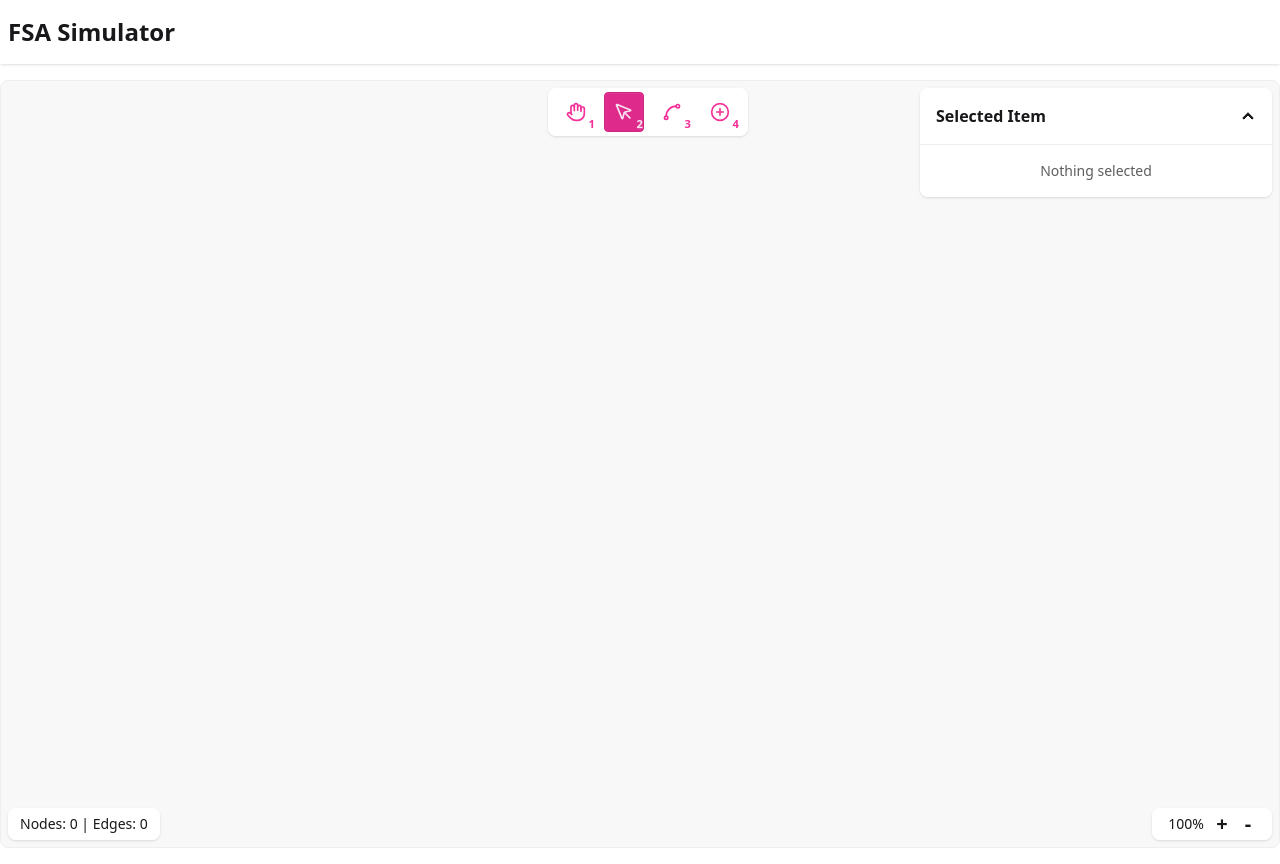
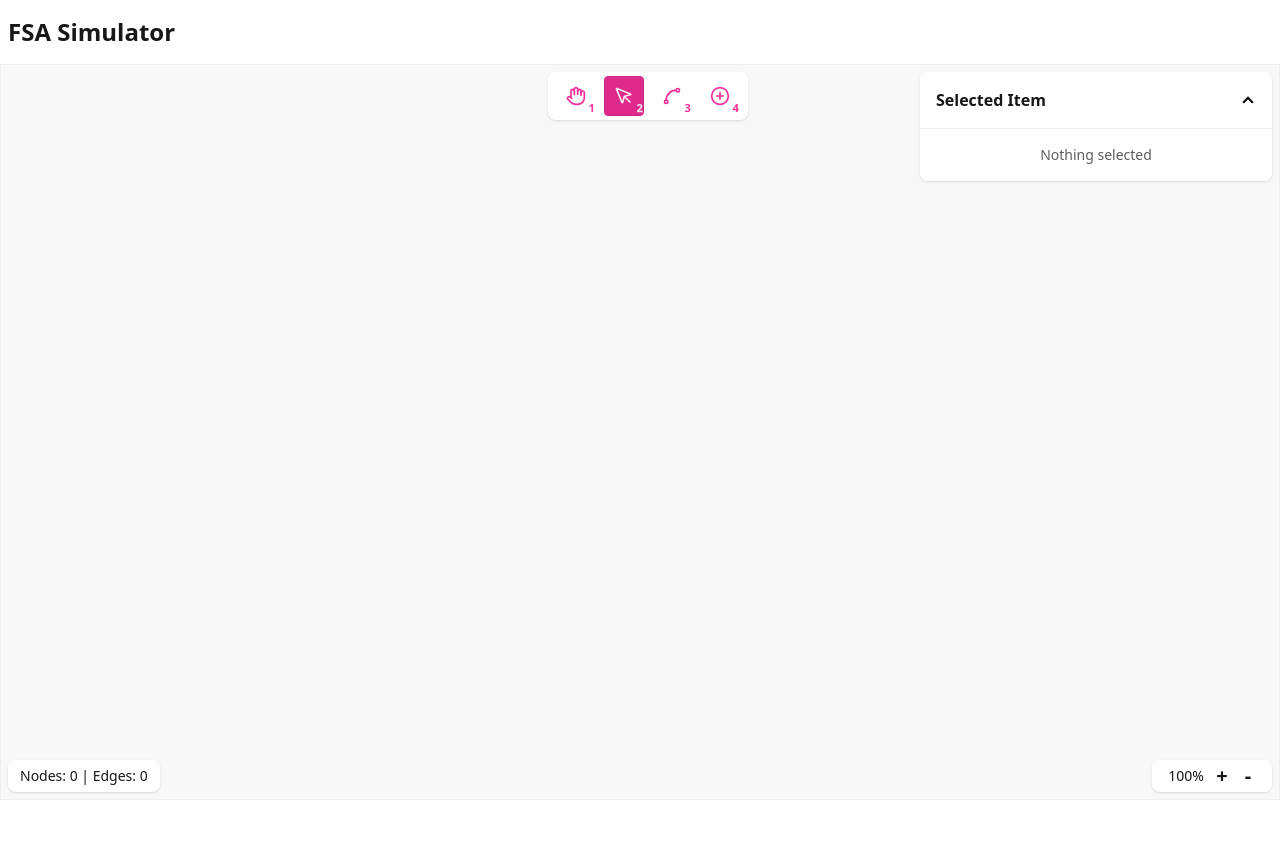
Before and after one commit to cactuuus/FSA-simulator, a SvelteKit app: page / in a window 1280 px wide. After the commit the page ends 800 px from the top, so only its background shows below. Built offline with nearby package versions, Linux system fonts and the light colour scheme.

Commit message:
made drawingboard taking the entire available space (- header)

```diff
--- a/src/app.css
+++ b/src/app.css
@@ -5,11 +5,6 @@
 
 * {
 	box-sizing: border-box;
-}
-
-html,
-body {
-	height: 100%;
 }
 
 :root {
--- a/src/app.html
+++ b/src/app.html
@@ -5,7 +5,7 @@
 		<meta name="viewport" content="width=device-width, initial-scale=1" />
 		%sveltekit.head%
 	</head>
-	<body data-sveltekit-preload-data="hover" class="container mx-auto bg-base-100">
-		<div style="display: contents">%sveltekit.body%</div>
+	<body data-sveltekit-preload-data="hover" class="relative mx-auto h-screen bg-base-100">
+		%sveltekit.body%
 	</body>
 </html>
--- a/src/lib/ui/drawing-board/DrawingBoard.svelte
+++ b/src/lib/ui/drawing-board/DrawingBoard.svelte
@@ -96,7 +96,7 @@
 	}
 </script>
 
-<section class="h-full w-full rounded-box border border-base-300 bg-base-200">
+<section class="h-full w-full border border-base-300 bg-base-200">
 	<!-- svelte-ignore a11y_click_events_have_key_events -->
 	<!-- svelte-ignore a11y_no_static_element_interactions -->
 	<!-- svelte-ignore a11y_mouse_events_have_key_events -->
--- a/src/routes/+layout.svelte
+++ b/src/routes/+layout.svelte
@@ -9,13 +9,13 @@
 	<link rel="icon" href={favicon} />
 </svelte:head>
 
-<header class="navbar bg-base-100 shadow-sm">
+<header class="navbar h-16 bg-base-100 shadow-sm">
 	<h1 id="banner" class="text-2xl font-extrabold">FSA Simulator</h1>
 	<div id="page-actions" class="grow px-4">
 		<!-- placeholder for future simulation controls -->
 	</div>
 </header>
 
-<main class="h-10/12 min-h-[800px] py-4">
+<main class="relative h-[calc(100vh-4rem)] w-full">
 	{@render children?.()}
 </main>
```
